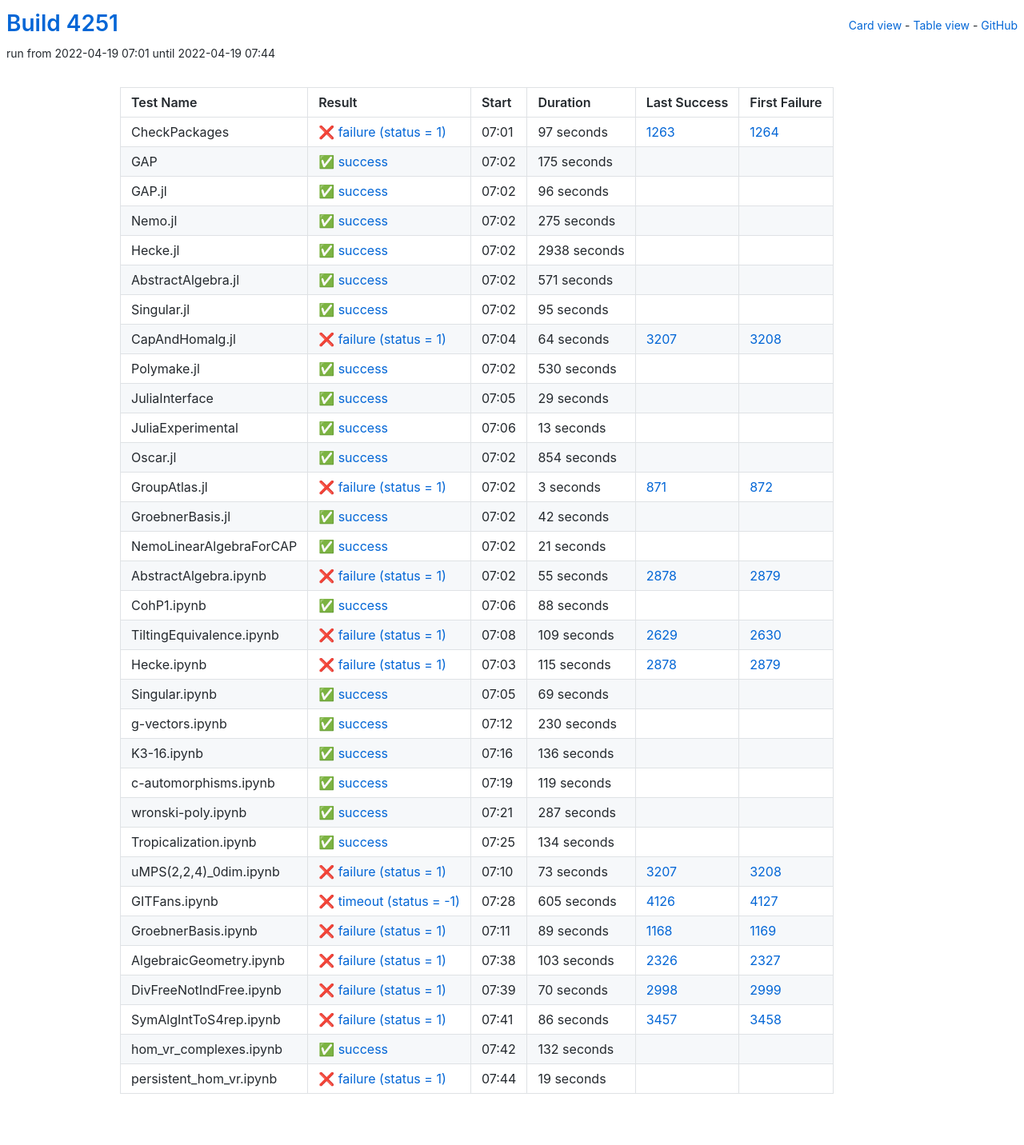
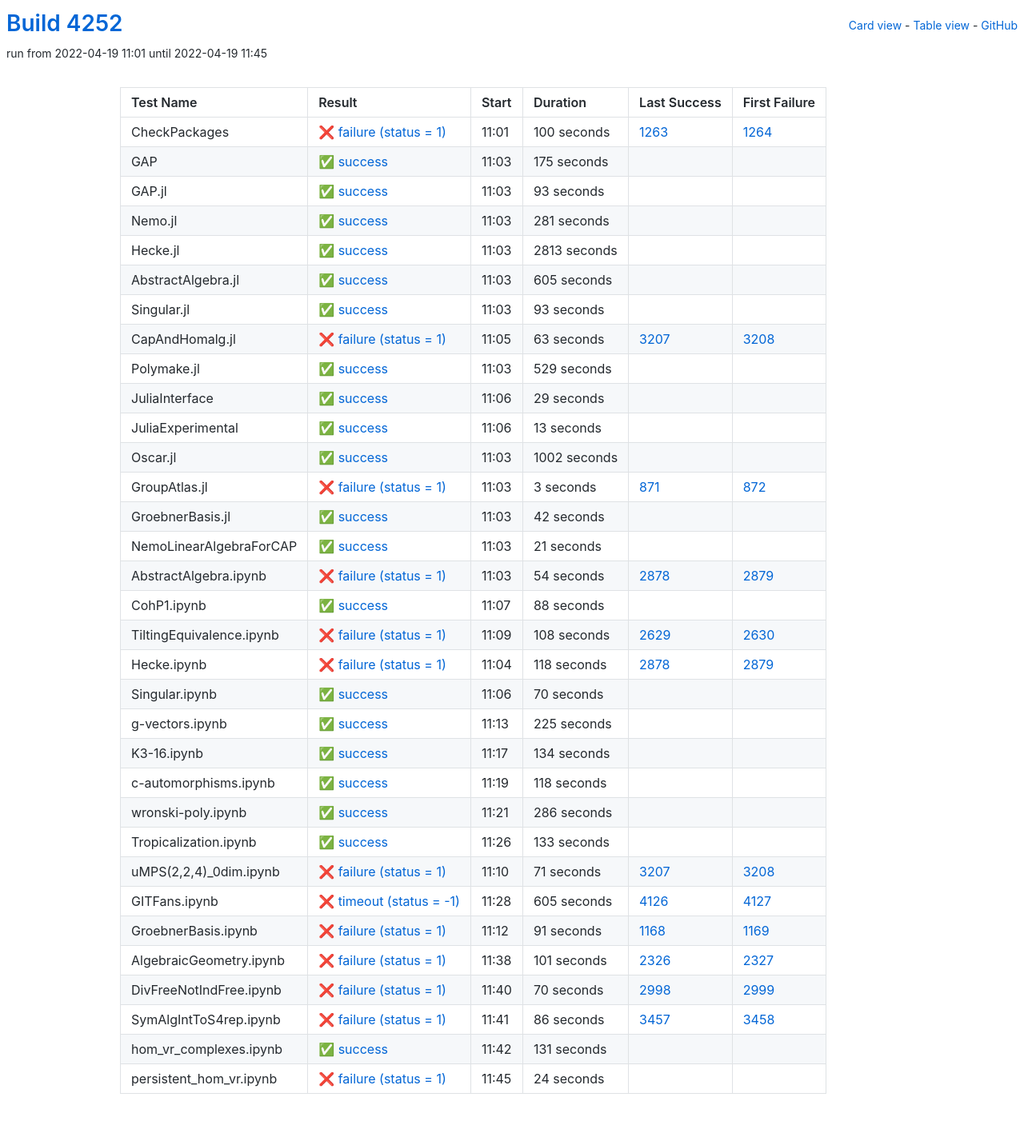
Before and after one commit to oscar-system/oscar-ci-status-stable, a Jekyll site: the page built from table.html, in a window 1280 px wide. Shown: the whole page at 80% size. Built offline with Jekyll 4.4.1, drawn with Linux system fonts in a browser that asks for light colours.

Commit message:
Build #4252

```diff
--- a/_data/ci.yml
+++ b/_data/ci.yml
@@ -1,6 +1,6 @@
 ---
-build: 4251
-build_url: https://oscarci.mathematik.uni-kl.de/job/oscar-stable/4251/
+build: 4252
+build_url: https://oscarci.mathematik.uni-kl.de/job/oscar-stable/4252/
 job: oscar-stable
 organization: oscar-system
 repo: oscar-ci-status-stable
@@ -8,20 +8,20 @@ repourl: https://github.com/oscar-system/oscar-ci-status-stable
 tests:
 - name: CheckPackages
   id: checkpackages
-  log: https://oscarci.mathematik.uni-kl.de/job/oscar-stable/4251/artifact/logs/build-4251/CheckPackages.log
-  start: 2022-04-19 07:01
+  log: https://oscarci.mathematik.uni-kl.de/job/oscar-stable/4252/artifact/logs/build-4252/CheckPackages.log
+  start: 2022-04-19 11:01
   success: false
   exitcode: 1
   status: failure
-  duration: 97
+  duration: 100
   last_success: 1263
   last_success_url: https://oscarci.mathematik.uni-kl.de/job/oscar-stable/1263/
   first_failure: 1264
   first_failure_url: https://oscarci.mathematik.uni-kl.de/job/oscar-stable/1264/
 - name: GAP
   id: gap
-  log: https://oscarci.mathematik.uni-kl.de/job/oscar-stable/4251/artifact/logs/build-4251/GAP.log
-  start: 2022-04-19 07:02
+  log: https://oscarci.mathematik.uni-kl.de/job/oscar-stable/4252/artifact/logs/build-4252/GAP.log
+  start: 2022-04-19 11:03
   success: true
   exitcode: 0
   status: success
@@ -32,92 +32,92 @@ tests:
   first_failure_url:
 - name: GAP.jl
   id: gap-jl
-  log: https://oscarci.mathematik.uni-kl.de/job/oscar-stable/4251/artifact/logs/build-4251/GAP.jl.log
-  start: 2022-04-19 07:02
+  log: https://oscarci.mathematik.uni-kl.de/job/oscar-stable/4252/artifact/logs/build-4252/GAP.jl.log
+  start: 2022-04-19 11:03
   success: true
   exitcode: 0
   status: success
-  duration: 96
+  duration: 93
   last_success: false
   last_success_url:
   first_failure: false
   first_failure_url:
 - name: Nemo.jl
   id: nemo-jl
-  log: https://oscarci.mathematik.uni-kl.de/job/oscar-stable/4251/artifact/logs/build-4251/Nemo.jl.log
-  start: 2022-04-19 07:02
+  log: https://oscarci.mathematik.uni-kl.de/job/oscar-stable/4252/artifact/logs/build-4252/Nemo.jl.log
+  start: 2022-04-19 11:03
   success: true
   exitcode: 0
   status: success
-  duration: 275
+  duration: 281
   last_success: false
   last_success_url:
   first_failure: false
   first_failure_url:
 - name: Hecke.jl
   id: hecke-jl
-  log: https://oscarci.mathematik.uni-kl.de/job/oscar-stable/4251/artifact/logs/build-4251/Hecke.jl.log
-  start: 2022-04-19 07:02
+  log: https://oscarci.mathematik.uni-kl.de/job/oscar-stable/4252/artifact/logs/build-4252/Hecke.jl.log
+  start: 2022-04-19 11:03
   success: true
   exitcode: 0
   status: success
-  duration: 2938
+  duration: 2813
   last_success: false
   last_success_url:
   first_failure: false
   first_failure_url:
 - name: AbstractAlgebra.jl
   id: abstractalgebra-jl
-  log: https://oscarci.mathematik.uni-kl.de/job/oscar-stable/4251/artifact/logs/build-4251/AbstractAlgebra.jl.log
-  start: 2022-04-19 07:02
+  log: https://oscarci.mathematik.uni-kl.de/job/oscar-stable/4252/artifact/logs/build-4252/AbstractAlgebra.jl.log
+  start: 2022-04-19 11:03
   success: true
   exitcode: 0
   status: success
-  duration: 571
+  duration: 605
   last_success: false
   last_success_url:
   first_failure: false
   first_failure_url:
 - name: Singular.jl
   id: singular-jl
-  log: https://oscarci.mathematik.uni-kl.de/job/oscar-stable/4251/artifact/logs/build-4251/Singular.jl.log
-  start: 2022-04-19 07:02
+  log: https://oscarci.mathematik.uni-kl.de/job/oscar-stable/4252/artifact/logs/build-4252/Singular.jl.log
+  start: 2022-04-19 11:03
   success: true
   exitcode: 0
   status: success
-  duration: 95
+  duration: 93
   last_success: false
   last_success_url:
   first_failure: false
   first_failure_url:
 - name: CapAndHomalg.jl
   id: capandhomalg-jl
-  log: https://oscarci.mathematik.uni-kl.de/job/oscar-stable/4251/artifact/logs/build-4251/CapAndHomalg.jl.log
-  start: 2022-04-19 07:04
+  log: https://oscarci.mathematik.uni-kl.de/job/oscar-stable/4252/artifact/logs/build-4252/CapAndHomalg.jl.log
+  start: 2022-04-19 11:05
   success: false
   exitcode: 1
   status: failure
-  duration: 64
+  duration: 63
   last_success: 3207
   last_success_url: https://oscarci.mathematik.uni-kl.de/job/oscar-stable/3207/
   first_failure: 3208
   first_failure_url: https://oscarci.mathematik.uni-kl.de/job/oscar-stable/3208/
 - name: Polymake.jl
   id: polymake-jl
-  log: https://oscarci.mathematik.uni-kl.de/job/oscar-stable/4251/artifact/logs/build-4251/Polymake.jl.log
-  start: 2022-04-19 07:02
+  log: https://oscarci.mathematik.uni-kl.de/job/oscar-stable/4252/artifact/logs/build-4252/Polymake.jl.log
+  start: 2022-04-19 11:03
   success: true
   exitcode: 0
   status: success
-  duration: 530
+  duration: 529
   last_success: false
   last_success_url:
   first_failure: false
   first_failure_url:
 - name: JuliaInterface
   id: juliainterface
-  log: https://oscarci.mathematik.uni-kl.de/job/oscar-stable/4251/artifact/logs/build-4251/JuliaInterface.log
-  start: 2022-04-19 07:05
+  log: https://oscarci.mathematik.uni-kl.de/job/oscar-stable/4252/artifact/logs/build-4252/JuliaInterface.log
+  start: 2022-04-19 11:06
   success: true
   exitcode: 0
   status: success
@@ -128,8 +128,8 @@ tests:
   first_failure_url:
 - name: JuliaExperimental
   id: juliaexperimental
-  log: https://oscarci.mathematik.uni-kl.de/job/oscar-stable/4251/artifact/logs/build-4251/JuliaExperimental.log
-  start: 2022-04-19 07:06
+  log: https://oscarci.mathematik.uni-kl.de/job/oscar-stable/4252/artifact/logs/build-4252/JuliaExperimental.log
+  start: 2022-04-19 11:06
   success: true
   exitcode: 0
   status: success
@@ -140,20 +140,20 @@ tests:
   first_failure_url:
 - name: Oscar.jl
   id: oscar-jl
-  log: https://oscarci.mathematik.uni-kl.de/job/oscar-stable/4251/artifact/logs/build-4251/Oscar.jl.log
-  start: 2022-04-19 07:02
+  log: https://oscarci.mathematik.uni-kl.de/job/oscar-stable/4252/artifact/logs/build-4252/Oscar.jl.log
+  start: 2022-04-19 11:03
   success: true
   exitcode: 0
   status: success
-  duration: 854
+  duration: 1002
   last_success: false
   last_success_url:
   first_failure: false
   first_failure_url:
 - name: GroupAtlas.jl
   id: groupatlas-jl
-  log: https://oscarci.mathematik.uni-kl.de/job/oscar-stable/4251/artifact/logs/build-4251/GroupAtlas.jl.log
-  start: 2022-04-19 07:02
+  log: https://oscarci.mathematik.uni-kl.de/job/oscar-stable/4252/artifact/logs/build-4252/GroupAtlas.jl.log
+  start: 2022-04-19 11:03
   success: false
   exitcode: 1
   status: failure
@@ -164,8 +164,8 @@ tests:
   first_failure_url: https://oscarci.mathematik.uni-kl.de/job/oscar-stable/872/
 - name: GroebnerBasis.jl
   id: groebnerbasis-jl
-  log: https://oscarci.mathematik.uni-kl.de/job/oscar-stable/4251/artifact/logs/build-4251/GroebnerBasis.jl.log
-  start: 2022-04-19 07:02
+  log: https://oscarci.mathematik.uni-kl.de/job/oscar-stable/4252/artifact/logs/build-4252/GroebnerBasis.jl.log
+  start: 2022-04-19 11:03
   success: true
   exitcode: 0
   status: success
@@ -176,8 +176,8 @@ tests:
   first_failure_url:
 - name: NemoLinearAlgebraForCAP
   id: nemolinearalgebraforcap
-  log: https://oscarci.mathematik.uni-kl.de/job/oscar-stable/4251/artifact/logs/build-4251/NemoLinearAlgebraForCAP.log
-  start: 2022-04-19 07:02
+  log: https://oscarci.mathematik.uni-kl.de/job/oscar-stable/4252/artifact/logs/build-4252/NemoLinearAlgebraForCAP.log
+  start: 2022-04-19 11:03
   success: true
   exitcode: 0
   status: success
@@ -188,20 +188,20 @@ tests:
   first_failure_url:
 - name: AbstractAlgebra.ipynb
   id: abstractalgebra-ipynb
-  log: https://oscarci.mathematik.uni-kl.de/job/oscar-stable/4251/artifact/logs/build-4251/AbstractAlgebra.ipynb.log
-  start: 2022-04-19 07:02
+  log: https://oscarci.mathematik.uni-kl.de/job/oscar-stable/4252/artifact/logs/build-4252/AbstractAlgebra.ipynb.log
+  start: 2022-04-19 11:03
   success: false
   exitcode: 1
   status: failure
-  duration: 55
+  duration: 54
   last_success: 2878
   last_success_url: https://oscarci.mathematik.uni-kl.de/job/oscar-stable/2878/
   first_failure: 2879
   first_failure_url: https://oscarci.mathematik.uni-kl.de/job/oscar-stable/2879/
 - name: CohP1.ipynb
   id: cohp1-ipynb
-  log: https://oscarci.mathematik.uni-kl.de/job/oscar-stable/4251/artifact/logs/build-4251/CohP1.ipynb.log
-  start: 2022-04-19 07:06
+  log: https://oscarci.mathematik.uni-kl.de/job/oscar-stable/4252/artifact/logs/build-4252/CohP1.ipynb.log
+  start: 2022-04-19 11:07
   success: true
   exitcode: 0
   status: success
@@ -212,92 +212,56 @@ tests:
   first_failure_url:
 - name: TiltingEquivalence.ipynb
   id: tiltingequivalence-ipynb
-  log: https://oscarci.mathematik.uni-kl.de/job/oscar-stable/4251/artifact/logs/build-4251/TiltingEquivalence.ipynb.log
-  start: 2022-04-19 07:08
+  log: https://oscarci.mathematik.uni-kl.de/job/oscar-stable/4252/artifact/logs/build-4252/TiltingEquivalence.ipynb.log
+  start: 2022-04-19 11:09
   success: false
   exitcode: 1
   status: failure
-  duration: 109
+  duration: 108
   last_success: 2629
   last_success_url: https://oscarci.mathematik.uni-kl.de/job/oscar-stable/2629/
   first_failure: 2630
   first_failure_url: https://oscarci.mathematik.uni-kl.de/job/oscar-stable/2630/
 - name: Hecke.ipynb
   id: hecke-ipynb
-  log: https://oscarci.mathematik.uni-kl.de/job/oscar-stable/4251/artifact/logs/build-4251/Hecke.ipynb.log
-  start: 2022-04-19 07:03
+  log: https://oscarci.mathematik.uni-kl.de/job/oscar-stable/4252/artifact/logs/build-4252/Hecke.ipynb.log
+  start: 2022-04-19 11:04
   success: false
   exitcode: 1
   status: failure
-  duration: 115
+  duration: 118
   last_success: 2878
   last_success_url: https://oscarci.mathematik.uni-kl.de/job/oscar-stable/2878/
   first_failure: 2879
   first_failure_url: https://oscarci.mathematik.uni-kl.de/job/oscar-stable/2879/
 - name: Singular.ipynb
   id: singular-ipynb
-  log: https://oscarci.mathematik.uni-kl.de/job/oscar-stable/4251/artifact/logs/build-4251/Singular.ipynb.log
-  start: 2022-04-19 07:05
+  log: https://oscarci.mathematik.uni-kl.de/job/oscar-stable/4252/artifact/logs/build-4252/Singular.ipynb.log
+  start: 2022-04-19 11:06
   success: true
   exitcode: 0
   status: success
-  duration: 69
+  duration: 70
   last_success: false
   last_success_url:
   first_failure: false
   first_failure_url:
 - name: g-vectors.ipynb
   id: g-vectors-ipynb
-  log: https://oscarci.mathematik.uni-kl.de/job/oscar-stable/4251/artifact/logs/build-4251/g-vectors.ipynb.log
-  start: 2022-04-19 07:12
+  log: https://oscarci.mathematik.uni-kl.de/job/oscar-stable/4252/artifact/logs/build-4252/g-vectors.ipynb.log
+  start: 2022-04-19 11:13
   success: true
   exitcode: 0
   status: success
-  duration: 230
+  duration: 225
   last_success: false
   last_success_url:
   first_failure: false
   first_failure_url:
 - name: K3-16.ipynb
   id: k3-16-ipynb
-  log: https://oscarci.mathematik.uni-kl.de/job/oscar-stable/4251/artifact/logs/build-4251/K3-16.ipynb.log
-  start: 2022-04-19 07:16
-  success: true
-  exitcode: 0
-  status: success
-  duration: 136
-  last_success: false
-  last_success_url:
-  first_failure: false
-  first_failure_url:
-- name: c-automorphisms.ipynb
-  id: c-automorphisms-ipynb
-  log: https://oscarci.mathematik.uni-kl.de/job/oscar-stable/4251/artifact/logs/build-4251/c-automorphisms.ipynb.log
-  start: 2022-04-19 07:19
-  success: true
-  exitcode: 0
-  status: success
-  duration: 119
-  last_success: false
-  last_success_url:
-  first_failure: false
-  first_failure_url:
-- name: wronski-poly.ipynb
-  id: wronski-poly-ipynb
-  log: https://oscarci.mathematik.uni-kl.de/job/oscar-stable/4251/artifact/logs/build-4251/wronski-poly.ipynb.log
-  start: 2022-04-19 07:21
-  success: true
-  exitcode: 0
-  status: success
-  duration: 287
-  last_success: false
-  last_success_url:
-  first_failure: false
-  first_failure_url:
-- name: Tropicalization.ipynb
-  id: tropicalization-ipynb
-  log: https://oscarci.mathematik.uni-kl.de/job/oscar-stable/4251/artifact/logs/build-4251/Tropicalization.ipynb.log
-  start: 2022-04-19 07:25
+  log: https://oscarci.mathematik.uni-kl.de/job/oscar-stable/4252/artifact/logs/build-4252/K3-16.ipynb.log
+  start: 2022-04-19 11:17
   success: true
   exitcode: 0
   status: success
@@ -306,22 +270,58 @@ tests:
   last_success_url:
   first_failure: false
   first_failure_url:
+- name: c-automorphisms.ipynb
+  id: c-automorphisms-ipynb
+  log: https://oscarci.mathematik.uni-kl.de/job/oscar-stable/4252/artifact/logs/build-4252/c-automorphisms.ipynb.log
+  start: 2022-04-19 11:19
+  success: true
+  exitcode: 0
+  status: success
+  duration: 118
+  last_success: false
+  last_success_url:
+  first_failure: false
+  first_failure_url:
+- name: wronski-poly.ipynb
+  id: wronski-poly-ipynb
+  log: https://oscarci.mathematik.uni-kl.de/job/oscar-stable/4252/artifact/logs/build-4252/wronski-poly.ipynb.log
+  start: 2022-04-19 11:21
+  success: true
+  exitcode: 0
+  status: success
+  duration: 286
+  last_success: false
+  last_success_url:
+  first_failure: false
+  first_failure_url:
+- name: Tropicalization.ipynb
+  id: tropicalization-ipynb
+  log: https://oscarci.mathematik.uni-kl.de/job/oscar-stable/4252/artifact/logs/build-4252/Tropicalization.ipynb.log
+  start: 2022-04-19 11:26
+  success: true
+  exitcode: 0
+  status: success
+  duration: 133
+  last_success: false
+  last_success_url:
+  first_failure: false
+  first_failure_url:
 - name: uMPS(2,2,4)_0dim.ipynb
   id: umps-2-2-4-0dim-ipynb
-  log: https://oscarci.mathematik.uni-kl.de/job/oscar-stable/4251/artifact/logs/build-4251/uMPS-2-2-4-_0dim.ipynb.log
-  start: 2022-04-19 07:10
+  log: https://oscarci.mathematik.uni-kl.de/job/oscar-stable/4252/artifact/logs/build-4252/uMPS-2-2-4-_0dim.ipynb.log
+  start: 2022-04-19 11:10
   success: false
   exitcode: 1
   status: failure
-  duration: 73
+  duration: 71
   last_success: 3207
   last_success_url: https://oscarci.mathematik.uni-kl.de/job/oscar-stable/3207/
   first_failure: 3208
   first_failure_url: https://oscarci.mathematik.uni-kl.de/job/oscar-stable/3208/
 - name: GITFans.ipynb
   id: gitfans-ipynb
-  log: https://oscarci.mathematik.uni-kl.de/job/oscar-stable/4251/artifact/logs/build-4251/GITFans.ipynb.log
-  start: 2022-04-19 07:28
+  log: https://oscarci.mathematik.uni-kl.de/job/oscar-stable/4252/artifact/logs/build-4252/GITFans.ipynb.log
+  start: 2022-04-19 11:28
   success: false
   exitcode: -1
   status: timeout
@@ -332,32 +332,32 @@ tests:
   first_failure_url: https://oscarci.mathematik.uni-kl.de/job/oscar-stable/4127/
 - name: GroebnerBasis.ipynb
   id: groebnerbasis-ipynb
-  log: https://oscarci.mathematik.uni-kl.de/job/oscar-stable/4251/artifact/logs/build-4251/GroebnerBasis.ipynb.log
-  start: 2022-04-19 07:11
+  log: https://oscarci.mathematik.uni-kl.de/job/oscar-stable/4252/artifact/logs/build-4252/GroebnerBasis.ipynb.log
+  start: 2022-04-19 11:12
   success: false
   exitcode: 1
   status: failure
-  duration: 89
+  duration: 91
   last_success: 1168
   last_success_url: https://oscarci.mathematik.uni-kl.de/job/oscar-stable/1168/
   first_failure: 1169
   first_failure_url: https://oscarci.mathematik.uni-kl.de/job/oscar-stable/1169/
 - name: AlgebraicGeometry.ipynb
   id: algebraicgeometry-ipynb
-  log: https://oscarci.mathematik.uni-kl.de/job/oscar-stable/4251/artifact/logs/build-4251/AlgebraicGeometry.ipynb.log
-  start: 2022-04-19 07:38
+  log: https://oscarci.mathematik.uni-kl.de/job/oscar-stable/4252/artifact/logs/build-4252/AlgebraicGeometry.ipynb.log
+  start: 2022-04-19 11:38
   success: false
   exitcode: 1
   status: failure
-  duration: 103
+  duration: 101
   last_success: 2326
   last_success_url: https://oscarci.mathematik.uni-kl.de/job/oscar-stable/2326/
   first_failure: 2327
   first_failure_url: https://oscarci.mathematik.uni-kl.de/job/oscar-stable/2327/
 - name: DivFreeNotIndFree.ipynb
   id: divfreenotindfree-ipynb
-  log: https://oscarci.mathematik.uni-kl.de/job/oscar-stable/4251/artifact/logs/build-4251/DivFreeNotIndFree.ipynb.log
-  start: 2022-04-19 07:39
+  log: https://oscarci.mathematik.uni-kl.de/job/oscar-stable/4252/artifact/logs/build-4252/DivFreeNotIndFree.ipynb.log
+  start: 2022-04-19 11:40
   success: false
   exitcode: 1
   status: failure
@@ -368,8 +368,8 @@ tests:
   first_failure_url: https://oscarci.mathematik.uni-kl.de/job/oscar-stable/2999/
 - name: SymAlgIntToS4rep.ipynb
   id: symalginttos4rep-ipynb
-  log: https://oscarci.mathematik.uni-kl.de/job/oscar-stable/4251/artifact/logs/build-4251/SymAlgIntToS4rep.ipynb.log
-  start: 2022-04-19 07:41
+  log: https://oscarci.mathematik.uni-kl.de/job/oscar-stable/4252/artifact/logs/build-4252/SymAlgIntToS4rep.ipynb.log
+  start: 2022-04-19 11:41
   success: false
   exitcode: 1
   status: failure
@@ -380,24 +380,24 @@ tests:
   first_failure_url: https://oscarci.mathematik.uni-kl.de/job/oscar-stable/3458/
 - name: hom_vr_complexes.ipynb
   id: hom-vr-complexes-ipynb
-  log: https://oscarci.mathematik.uni-kl.de/job/oscar-stable/4251/artifact/logs/build-4251/hom_vr_complexes.ipynb.log
-  start: 2022-04-19 07:42
+  log: https://oscarci.mathematik.uni-kl.de/job/oscar-stable/4252/artifact/logs/build-4252/hom_vr_complexes.ipynb.log
+  start: 2022-04-19 11:42
   success: true
   exitcode: 0
   status: success
-  duration: 132
+  duration: 131
   last_success: false
   last_success_url:
   first_failure: false
   first_failure_url:
 - name: persistent_hom_vr.ipynb
   id: persistent-hom-vr-ipynb
-  log: https://oscarci.mathematik.uni-kl.de/job/oscar-stable/4251/artifact/logs/build-4251/persistent_hom_vr.ipynb.log
-  start: 2022-04-19 07:44
+  log: https://oscarci.mathematik.uni-kl.de/job/oscar-stable/4252/artifact/logs/build-4252/persistent_hom_vr.ipynb.log
+  start: 2022-04-19 11:45
   success: false
   exitcode: 1
   status: failure
-  duration: 19
+  duration: 24
   last_success: false
   last_success_url:
   first_failure: false
```
Also changed, not shown: README.md.
